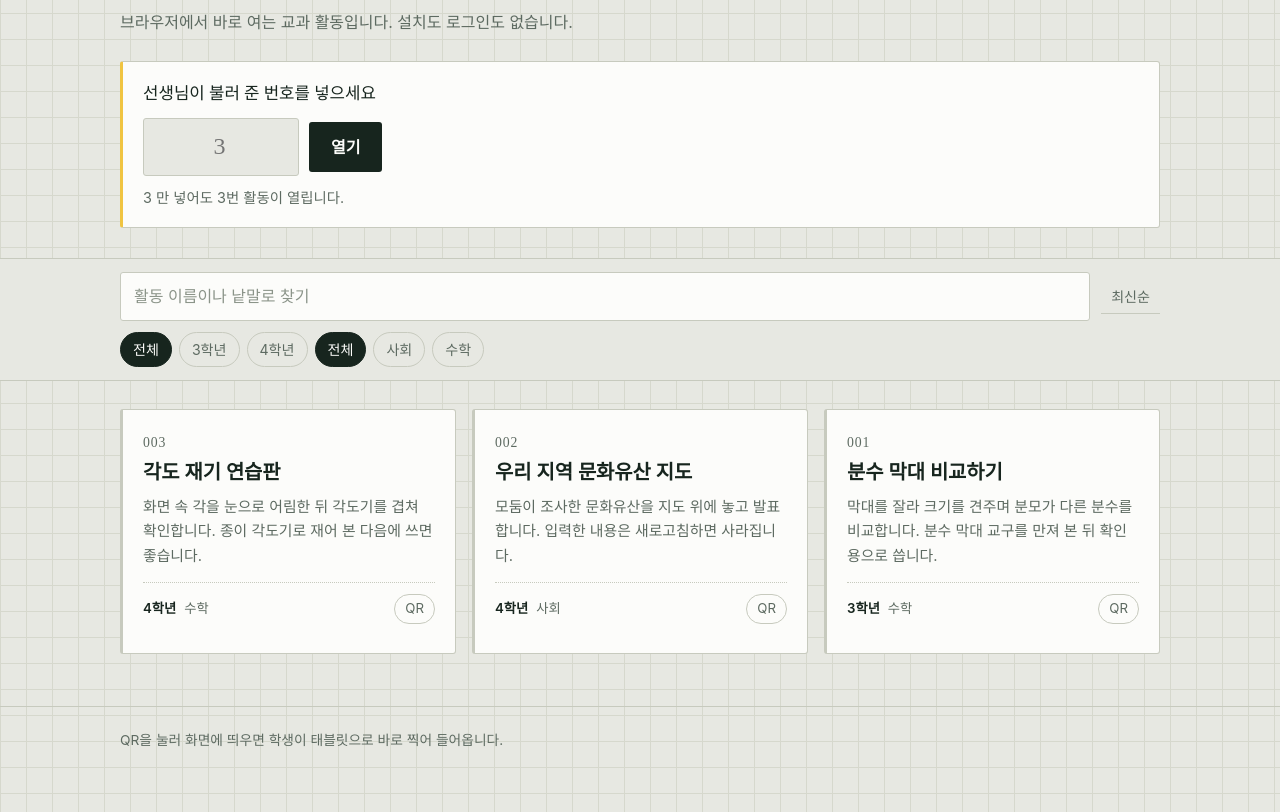
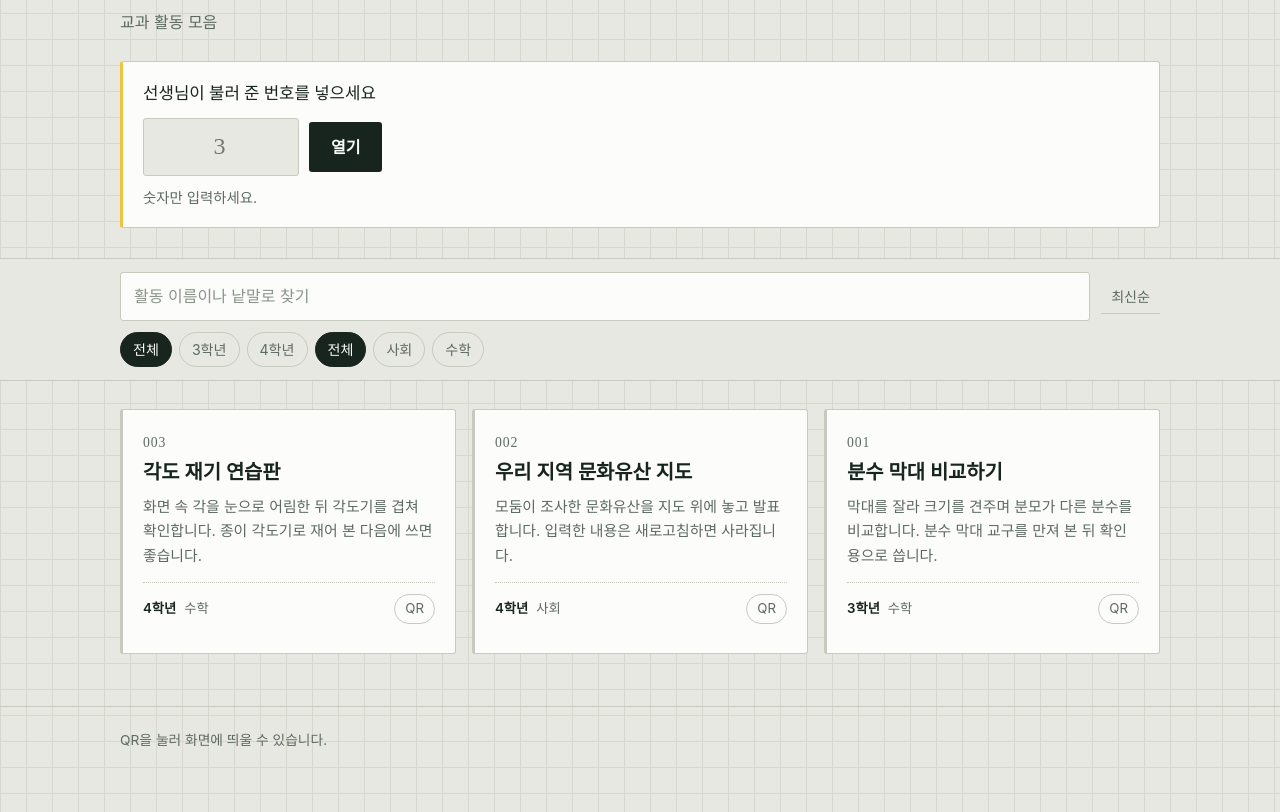
Before and after one commit to wjggoom/2026mathclass, a plain HTML site: page index.html in a window 1280 px wide. Shown: the part 117-929 px from the top of the page. Drawn offline with Linux system fonts and the light colour scheme; a web font is replaced by a local one.

Commit message:
안내문 변경

```diff
--- a/index.html
+++ b/index.html
@@ -4,7 +4,7 @@
 <meta charset="UTF-8">
 <meta name="viewport" content="width=device-width, initial-scale=1">
 <title>수업 활동 서랍</title>
-<meta name="description" content="브라우저에서 바로 여는 교과 활동 모음">
+<meta name="description" content="교과 활동 모음">
 <link rel="stylesheet" href="https://cdn.jsdelivr.net/gh/orioncactus/pretendard@v1.3.9/dist/web/variable/pretendardvariable-dynamic-subset.min.css">
 <link rel="preconnect" href="https://fonts.googleapis.com">
 <link rel="preconnect" href="https://fonts.gstatic.com" crossorigin>
@@ -187,14 +187,14 @@
 <header>
   <div class="wrap">
     <h1 class="title">수업 활동 서랍</h1>
-    <p class="lede">브라우저에서 바로 여는 교과 활동입니다. 설치도 로그인도 없습니다.</p>
+    <p class="lede">교과 활동 모음</p>
 
     <div class="jump">
       <label for="jump-num">선생님이 불러 준 번호를 넣으세요</label>
       <input id="jump-num" class="jump-num" type="text" inputmode="numeric"
              placeholder="3" autocomplete="off" maxlength="3" aria-describedby="jump-msg">
       <button type="button" class="jump-go" id="jump-go">열기</button>
-      <p class="jump-msg" id="jump-msg">3 만 넣어도 3번 활동이 열립니다.</p>
+      <p class="jump-msg" id="jump-msg">숫자만 입력하세요.</p>
     </div>
   </div>
 </header>
@@ -214,7 +214,7 @@
 
 <footer>
   <div class="wrap">
-    <p>QR을 눌러 화면에 띄우면 학생이 태블릿으로 바로 찍어 들어옵니다.</p>
+    <p>QR을 눌러 화면에 띄울 수 있습니다.</p>
   </div>
 </footer>
 
```
